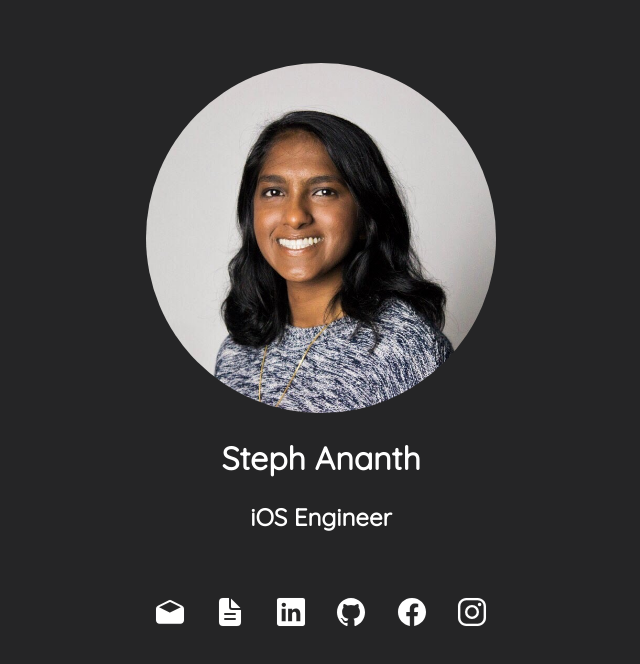
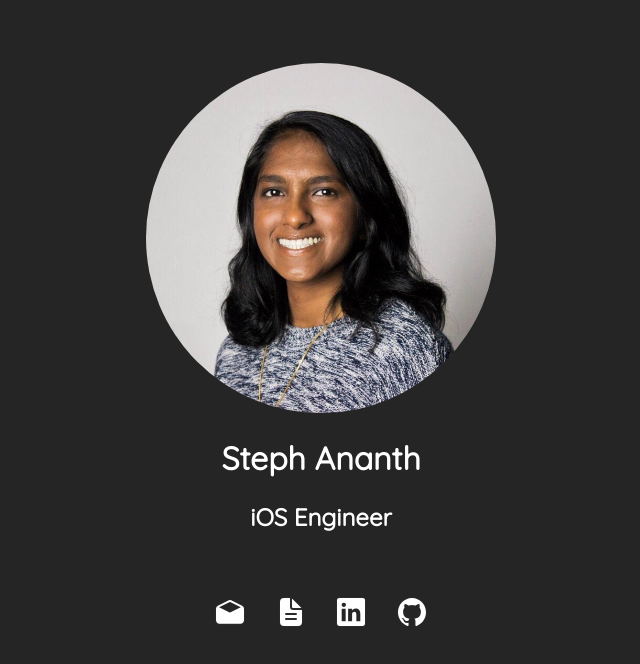
Before and after one commit to stephkananth/stephkananth.github.io, a plain HTML site: page index.html in a window 1280 px wide. Shown: the whole page, without its empty margins (319-959 px from the left). Drawn offline with nearby package versions, Linux system fonts and the light colour scheme.

Commit message:
remove fb and insta

```diff
--- a/index.html
+++ b/index.html
@@ -18,8 +18,6 @@
 		<a href="https://drive.google.com/file/d/11PlNdcK62LDwGIGTR4yjAa-N4Lvwp8fF/view"><ion-icon size="large" name="document-text"></ion-icon></a>
 		<a href="https://www.linkedin.com/in/stephkananth/"><ion-icon size="large" name="logo-linkedin"></ion-icon></a>
 		<a href="https://github.com/stephkananth"><ion-icon size="large" name="logo-github"></ion-icon></a>
-		<a href="https://www.facebook.com/stephkananth/"><ion-icon size="large" name="logo-facebook"></ion-icon></a>
-		<a href="https://www.instagram.com/steph.ananth/"><ion-icon size="large" name="logo-instagram"></ion-icon></a>
 	</div>
 </body>
 </html>
```
